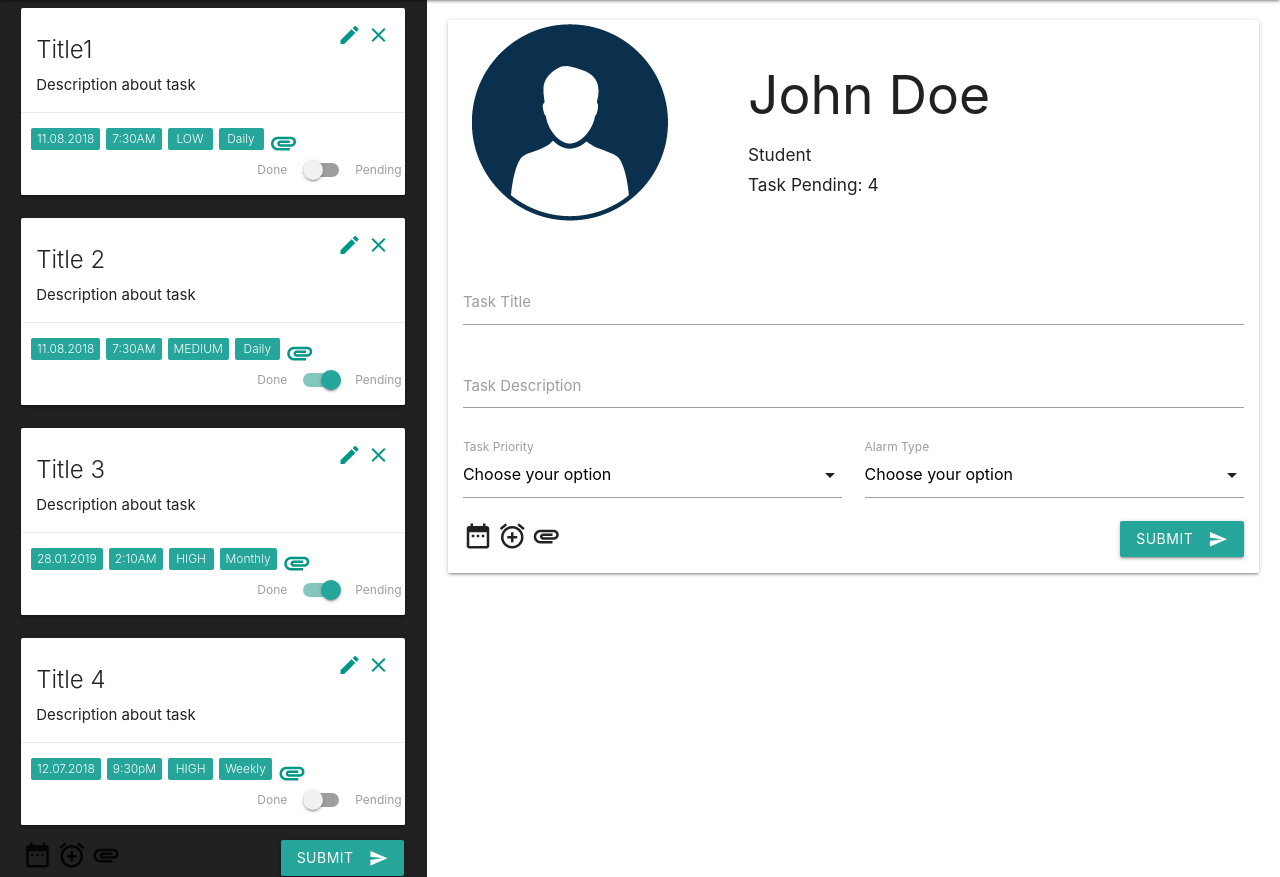
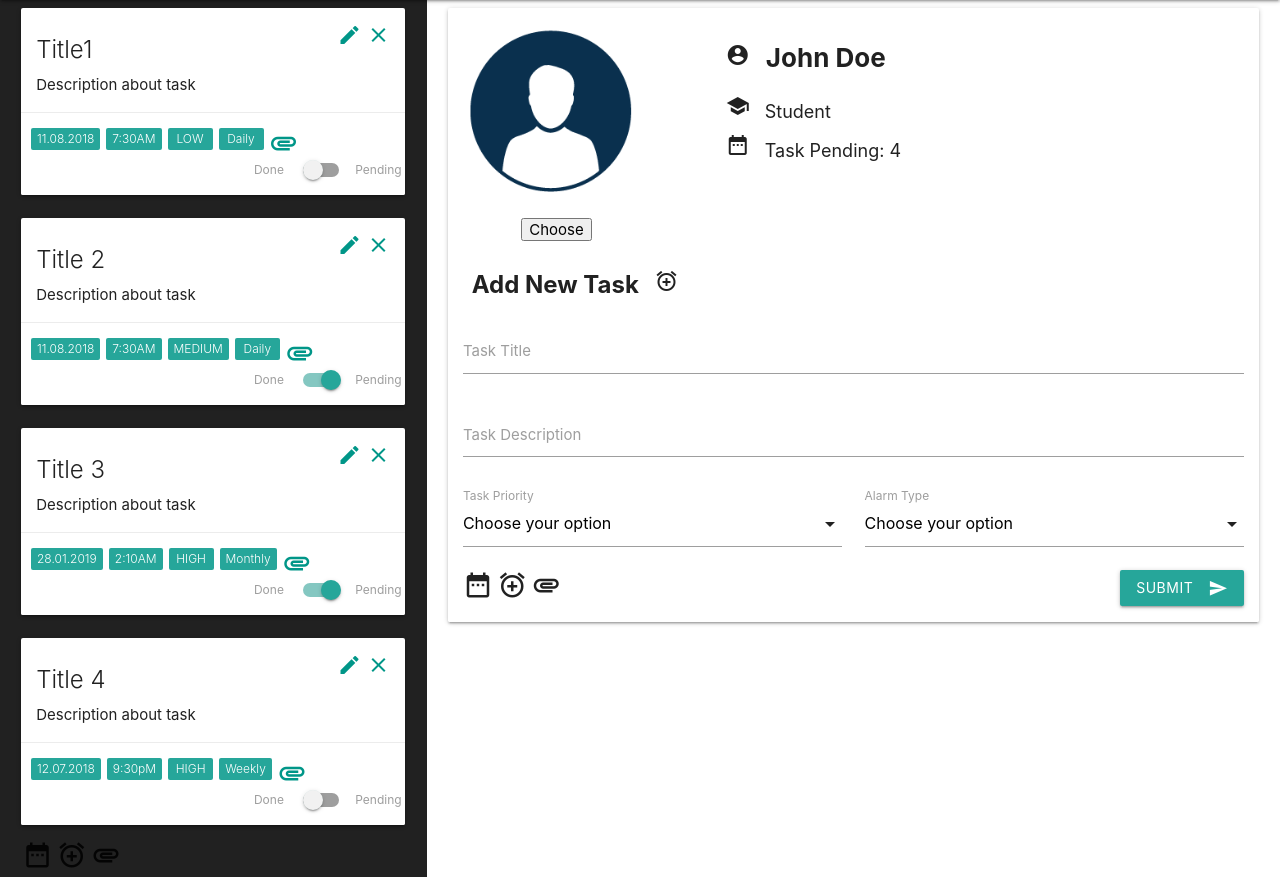
Before and after one commit to UdacityFrontEndScholarship/task-master, a PHP site: page /profile.html in a window 1280 px wide. Shown: the part 64-941 px from the top of the page. Run offline with PHP 8.4, Linux system fonts and the light colour scheme; some libraries are stand-ins or nearby versions.

Commit message:
Updated UI added button and icon

```diff
--- a/css/profile.css
+++ b/css/profile.css
@@ -1,51 +1,68 @@
-.row{
+.row {
   margin-bottom: 0px;
 }
-.card{
+
+.card {
   margin-left: 10px;
   margin-right: 10px;
 }
+
 .card .card-content {
   padding: 15px;
 }
+
 .card .card-action {
   padding: 15px;
 }
-span.badge{
+
+span.badge {
   margin-left: 6px;
 }
-.icon{
+
+.icon {
   padding-left: 5px;
 }
-h5{
+
+h5 {
   margin: 0;
 }
+
 /*Profile card style code*/
 
-.profile-card {
-	width: 100%;
+.user-photo {
+  width: 80%;
+  max-width: 400px;
+  padding: 20px;
 }
-.profile-photo {
-	border: 1px solid white;
-	border-radius: 50%;
-	margin: 20px;
-}
-.user-name-div {
-	position: absolute;
-	left: 300px;
-	top: 10px;
-	font-size: 40px;
+
+.user-name {
+  font-size: 26px;
   font-weight: bold;
 }
-.upload-photo {
-	border: 1px solid #ccc;
-    display: inline-block;
-    padding: 6px 12px;
-	cursor: pointer;
+
+.user-info {
+  font-size: 18px;
 }
-input[type="file"] {
-	display: none;
+
+.add-task-title {
+	font-size: 24px;
+	font-weight: bold;
+	padding: 10px;
 }
-.upload-file-div {
-	margin-left: 75px;
+.left-space {
+	margin-left: 10px;
 }
+#fileupload-example-5 {
+  position: relative;
+  overflow: hidden;
+  left: 35px;
+}
+
+#fileupload-example-5 input {
+  position: absolute;
+  top: 0;
+  bottom: 0;
+  left: 0;
+  right: 0;
+  opacity: 0.001;
+}
--- a/profile.html
+++ b/profile.html
@@ -19,14 +19,18 @@
         <a href="#" data-target="mobile-nav" class="sidenav-trigger">
           <i class="material-icons">menu</i>
           <ul class="right hide-on-med-and-down">
-                  <li><a href="index.html">HOME</a></li>
+            <li>
+              <a href="index.html">HOME</a>
+            </li>
           </ul>
         </a>
       </div>
     </nav>
   </div>
   <ul class="sidenav grey darken-2" id="mobile-nav">
-      <li><a class="white-text" href="index.html">HOME</a></li>
+    <li>
+      <a class="white-text" href="index.html">HOME</a>
+    </li>
   </ul>
   <div class="container-fluid">
     <div class="row">
@@ -35,7 +39,9 @@
         <div class="row side-nav fixed ">
           <div id="modal2" class="modal">
             <div class="modal-content">
-                              <a class="right"><i class="material-icons teal-text icon modal-close">close</i></a>
+              <a class="right">
+                <i class="material-icons teal-text icon modal-close">close</i>
+              </a>
               <h5>Edit Task</h5>
               <div class="container-fluid">
                 <form>
@@ -77,7 +83,9 @@
                     </div>
                   </div>
                   <div class="row center-align">
-                                        <button class="btn modal-close teal">Add<i class="material-icons right modal-close">send</i></button>
+                    <button class="btn modal-close teal">Add
+                      <i class="material-icons right modal-close">send</i>
+                    </button>
                   </div>
                 </form>
               </div>
@@ -87,8 +95,12 @@
 
             <div class="card">
               <div class="card-content">
-                            <a class="right"><i class="material-icons teal-text icon">close</i></a>
-                            <a href="#modal2" class="modal-trigger right"><i class="material-icons teal-text icon">create</i></a>
+                <a class="right">
+                  <i class="material-icons teal-text icon">close</i>
+                </a>
+                <a href="#modal2" class="modal-trigger right">
+                  <i class="material-icons teal-text icon">create</i>
+                </a>
 
                 <h6 class="card-title">Title1</h6>
                 <p>Description about task</p>
@@ -99,11 +111,15 @@
                   <span class="new badge left" data-badge-caption="">7:30AM</span>
                   <span class="new badge left" data-badge-caption="">LOW</span>
                   <span class="new badge left" data-badge-caption="">Daily</span>
-                          <span class="left"><i class="material-icons small left teal-text icon">attachment</i></span>
+                  <span class="left">
+                    <i class="material-icons small left teal-text icon">attachment</i>
+                  </span>
                 </div>
                 <div class="row center">
                   <div class="switch right">
-                                <label>Done<input type="checkbox"><span class="lever"></span>Pending</label>
+                    <label>Done
+                      <input type="checkbox">
+                      <span class="lever"></span>Pending</label>
                   </div>
                 </div>
               </div>
@@ -113,8 +129,12 @@
 
             <div class="card">
               <div class="card-content">
-                            <a class="right"><i class="material-icons teal-text icon">close</i></a>
-                            <a href="#modal2" class="modal-trigger right"><i class="material-icons teal-text icon">create</i></a>
+                <a class="right">
+                  <i class="material-icons teal-text icon">close</i>
+                </a>
+                <a href="#modal2" class="modal-trigger right">
+                  <i class="material-icons teal-text icon">create</i>
+                </a>
 
                 <h6 class="card-title">Title 2</h6>
                 <p>Description about task</p>
@@ -125,11 +145,15 @@
                   <span class="new badge left" data-badge-caption="">7:30AM</span>
                   <span class="new badge left" data-badge-caption="">MEDIUM</span>
                   <span class="new badge left" data-badge-caption="">Daily</span>
-                          <span class="left"><i class="material-icons small left teal-text icon">attachment</i></span>
+                  <span class="left">
+                    <i class="material-icons small left teal-text icon">attachment</i>
+                  </span>
                 </div>
                 <div class="row center">
                   <div class="switch right">
-                                <label>Done<input type="checkbox" checked><span class="lever"></span>Pending</label>
+                    <label>Done
+                      <input type="checkbox" checked>
+                      <span class="lever"></span>Pending</label>
                   </div>
                 </div>
               </div>
@@ -139,8 +163,12 @@
 
             <div class="card">
               <div class="card-content">
-                            <a class="right"><i class="material-icons teal-text icon">close</i></a>
-                            <a href="#modal2" class="modal-trigger right"><i class="material-icons teal-text icon">create</i></a>
+                <a class="right">
+                  <i class="material-icons teal-text icon">close</i>
+                </a>
+                <a href="#modal2" class="modal-trigger right">
+                  <i class="material-icons teal-text icon">create</i>
+                </a>
 
                 <h6 class="card-title">Title 3</h6>
                 <p>Description about task</p>
@@ -151,11 +179,15 @@
                   <span class="new badge left" data-badge-caption="">2:10AM</span>
                   <span class="new badge left" data-badge-caption="">HIGH</span>
                   <span class="new badge left" data-badge-caption="">Monthly</span>
-                          <span class="left"><i class="material-icons small left teal-text icon">attachment</i></span>
+                  <span class="left">
+                    <i class="material-icons small left teal-text icon">attachment</i>
+                  </span>
                 </div>
                 <div class="row center">
                   <div class="switch right">
-                                <label>Done<input type="checkbox" checked><span class="lever"></span>Pending</label>
+                    <label>Done
+                      <input type="checkbox" checked>
+                      <span class="lever"></span>Pending</label>
                   </div>
                 </div>
               </div>
@@ -165,8 +197,12 @@
 
             <div class="card">
               <div class="card-content">
-                            <a class="right"><i class="material-icons teal-text icon">close</i></a>
-                            <a href="#modal2" class="modal-trigger right"><i class="material-icons teal-text icon">create</i></a>
+                <a class="right">
+                  <i class="material-icons teal-text icon">close</i>
+                </a>
+                <a href="#modal2" class="modal-trigger right">
+                  <i class="material-icons teal-text icon">create</i>
+                </a>
 
                 <h6 class="card-title">Title 4</h6>
                 <p>Description about task</p>
@@ -177,11 +213,15 @@
                   <span class="new badge left" data-badge-caption="">9:30pM</span>
                   <span class="new badge left" data-badge-caption="">HIGH</span>
                   <span class="new badge left" data-badge-caption="">Weekly</span>
-                          <span class="left"><i class="material-icons small left teal-text icon">attachment</i></span>
+                  <span class="left">
+                    <i class="material-icons small left teal-text icon">attachment</i>
+                  </span>
                 </div>
                 <div class="row center">
                   <div class="switch right">
-                                <label>Done<input type="checkbox"><span class="lever"></span>Pending</label>
+                    <label>Done
+                      <input type="checkbox">
+                      <span class="lever"></span>Pending</label>
                   </div>
                 </div>
               </div>
@@ -197,28 +237,52 @@
           <i class="material-icons small">date_range</i>
           <i class="material-icons small">add_alarm</i>
           <i class="material-icons small">attachment</i>
-                <button class="btn waves-effect waves-light right" type="submit" name="action">Submit
-                  <i class="material-icons right">send</i>
-                </button>
+
         </div>
       </div>
 
       <div class="col s12 m12 l8 xl8">
         <div class="card hoverable">
+          <div class="row">
+            <div class="col s4 picture-div">
               <div class="profile-card">
                 <div class="profile-photo">
-                            <img src="img/profile-photo.png" alt="">
+                  <img class="user-photo" src="img/profile-photo.png" alt="">
                 </div>
+                <div class="container">
+                    <button id="fileupload-example-5">
+                        <input type="file">
+                        <span>Choose</span>
+                    </button>
+                </div>
+
+              </div>
+            </div>
+            <div class="col s8">
               <div class="user-name-div">
-                            <h2 class="user-name">John Doe</h2>
-                            <h6 class="user-info">Student</h6>
-                            <h6 class="user-info">Task Pending: 4</h6>
+                <h2 class="user-name">
+                  <i class="material-icons">account_circle</i>
+                  <span class="left-space">John Doe</span>
+                </h2>
+                <h6 class="user-info">
+                  <i class="material-icons">school</i>
+                  <span class="left-space">Student</span>
+                </h6>
+                <h6 class="user-info">
+                  <i class="material-icons">date_range</i>
+                  <span class="left-space">Task Pending: 4</span>
+                </h6>
 
+              </div>
             </div>
           </div>
           <div class="card-content white">
             <div class="row">
               <form class="col s12">
+                <div class="row left-align add-task-title">
+                  <span class="left-space">Add New Task</span>
+                  <i class="material-icons left-space">alarm_add</i>
+                </div>
                 <div class="row">
                   <div class="input-field col s12">
                     <input type="text" name="task-title">
@@ -268,4 +332,5 @@
   <script src="https://cdnjs.cloudflare.com/ajax/libs/materialize/1.0.0-beta/js/materialize.min.js"></script>
   <script src="js/profile.js"></script>
 </body>
+
 </html>
```
Lines whose indentation alone changed are shown as unchanged.
